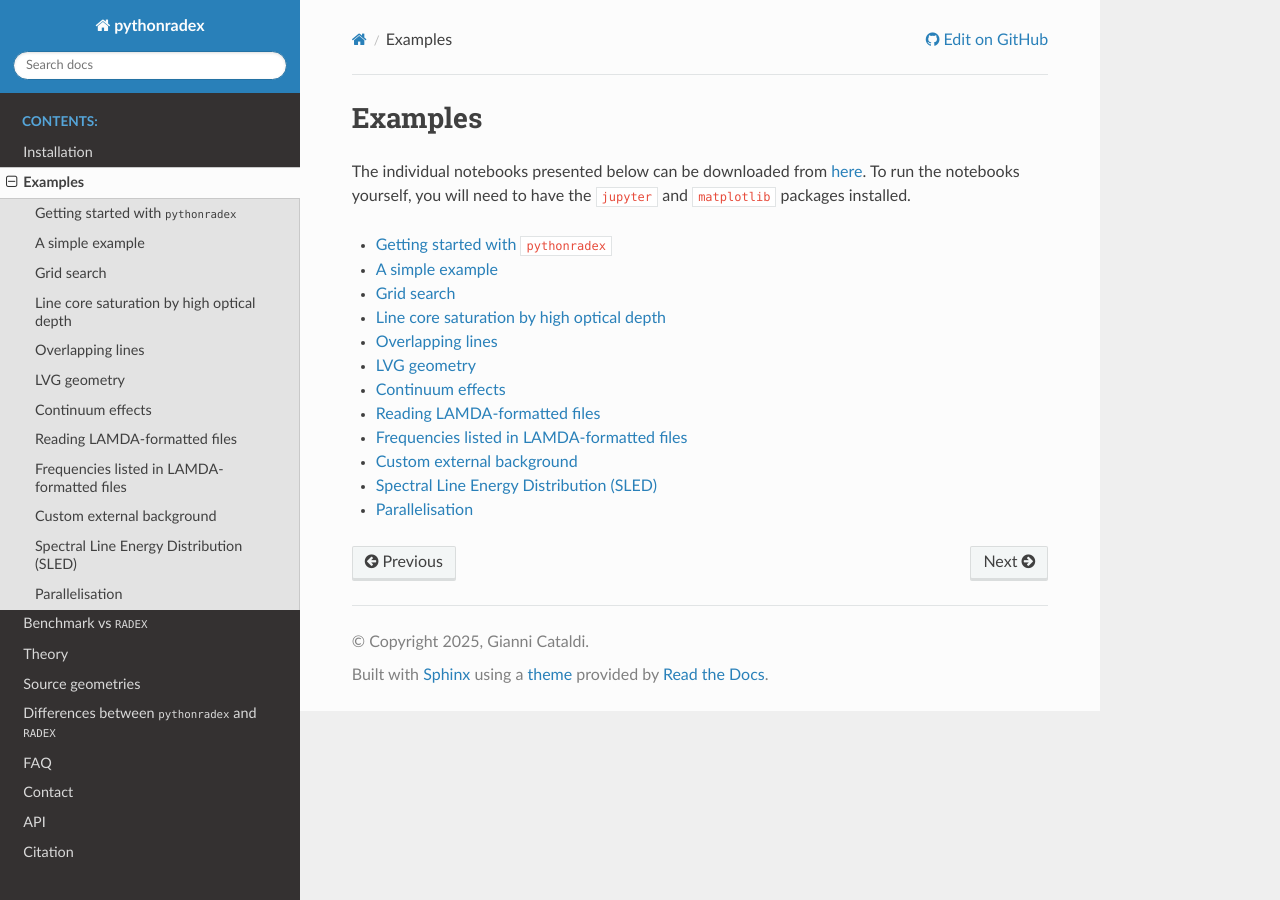
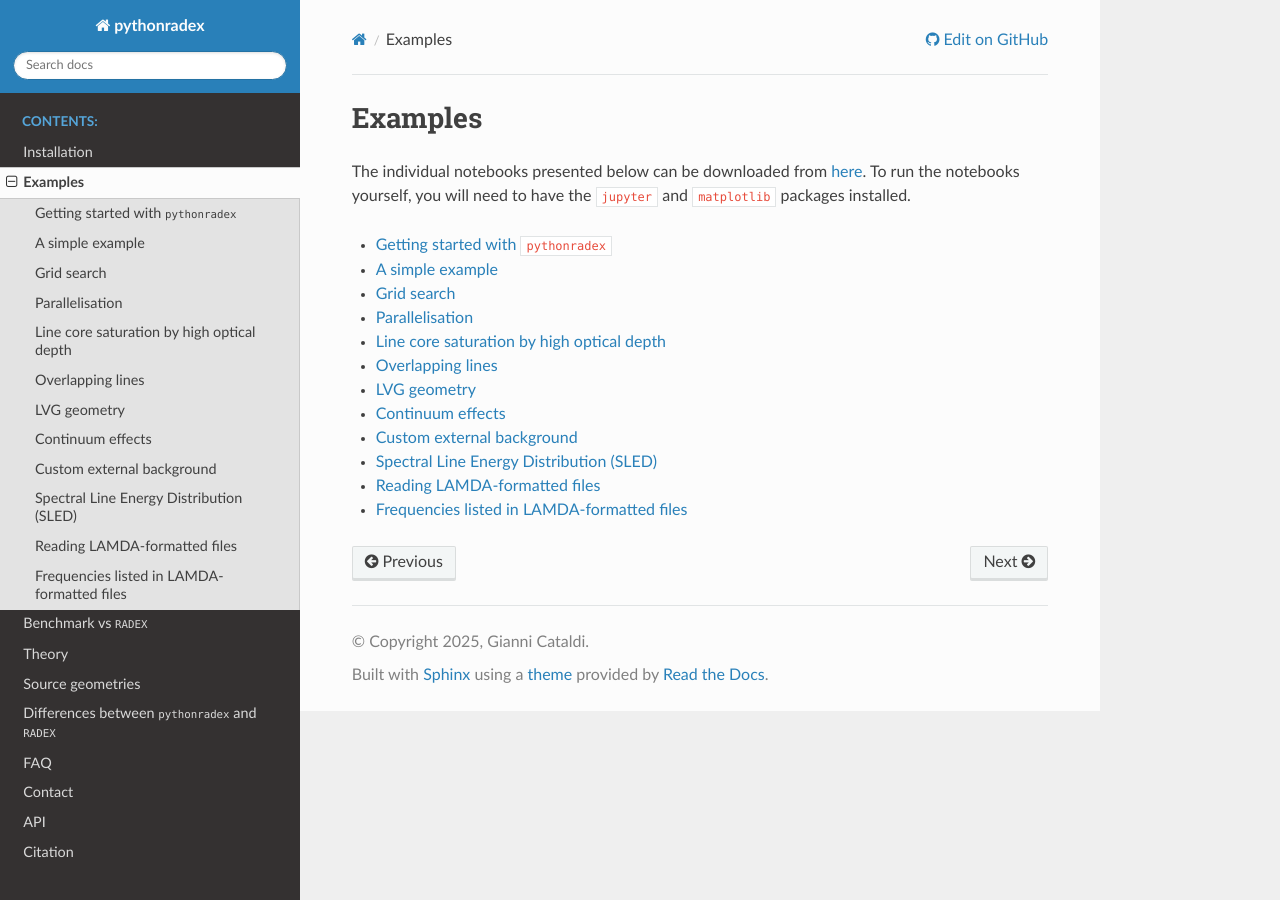
Before and after one commit to gica3618/pythonradex, a Sphinx documentation site: the page built from docs/examples.rst, in a window 1280 px wide. Built offline with Sphinx 7.4.7 and the Read the Docs theme 3.1.0, drawn with Linux system fonts in a browser that asks for light colours.

Commit message:
doc updates

```diff
--- a/docs/examples.rst
+++ b/docs/examples.rst
@@ -12,12 +12,12 @@ The individual notebooks presented below can be downloaded from `here`_. To run
    examples/get_started
    examples/simple_example
    examples/grid_search
+   examples/parallelisation
    examples/optically_thick_spectrum
    examples/overlapping_lines
    examples/LVG_geometry
    examples/continuum_effects
+   examples/custom_external_background
+   examples/CO_SLED
    examples/reading_LAMDA_files
    examples/datafile_frequencies
-   examples/custom_external_background
-   examples/CO_SLED
-   examples/parallelisation
```
